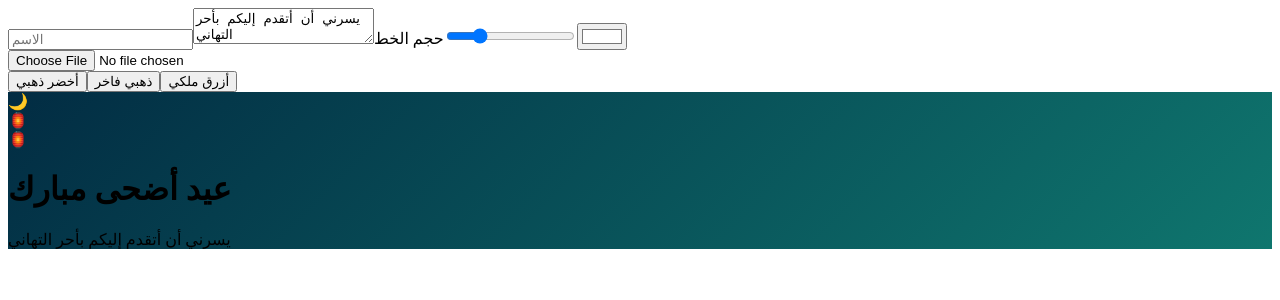
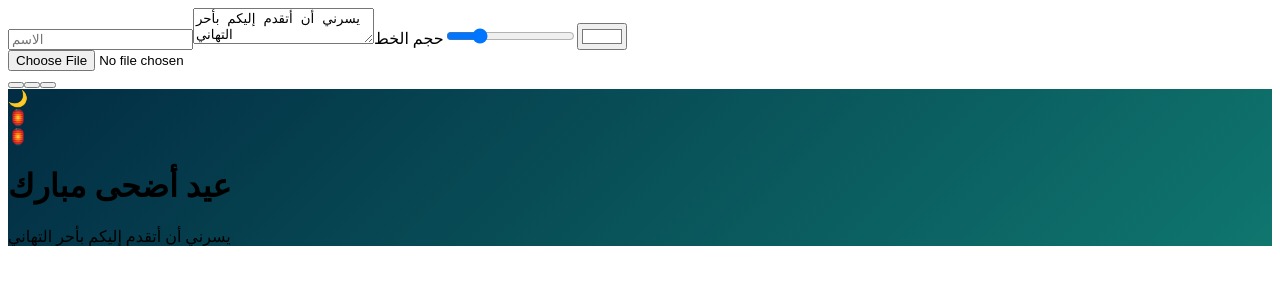
Before and after one commit to ghamdanalmasri/eid-card-maker, a Next.js app: page / in a window 1280 px wide. Shown: the top 300 px of the page. Built offline with nearby package versions, Linux system fonts and the light colour scheme.

Commit message:
Update Templates.js

```diff
--- a/components/Templates.js
+++ b/components/Templates.js
@@ -2,20 +2,17 @@ export const templates=[
 
 {
 id:1,
-title:"أخضر ذهبي",
 bg:"linear-gradient(135deg,#022c43,#0f766e)"
 },
 
 {
 id:2,
-title:"ذهبي فاخر",
-bg:"linear-gradient(135deg,#78350f,#f59e0b)"
+bg:"linear-gradient(135deg,#3b0764,#7e22ce)"
 },
 
 {
 id:3,
-title:"أزرق ملكي",
-bg:"linear-gradient(135deg,#1e3a8a,#4f46e5)"
+bg:"linear-gradient(135deg,#78350f,#d97706)"
 }
 
 ];
```
